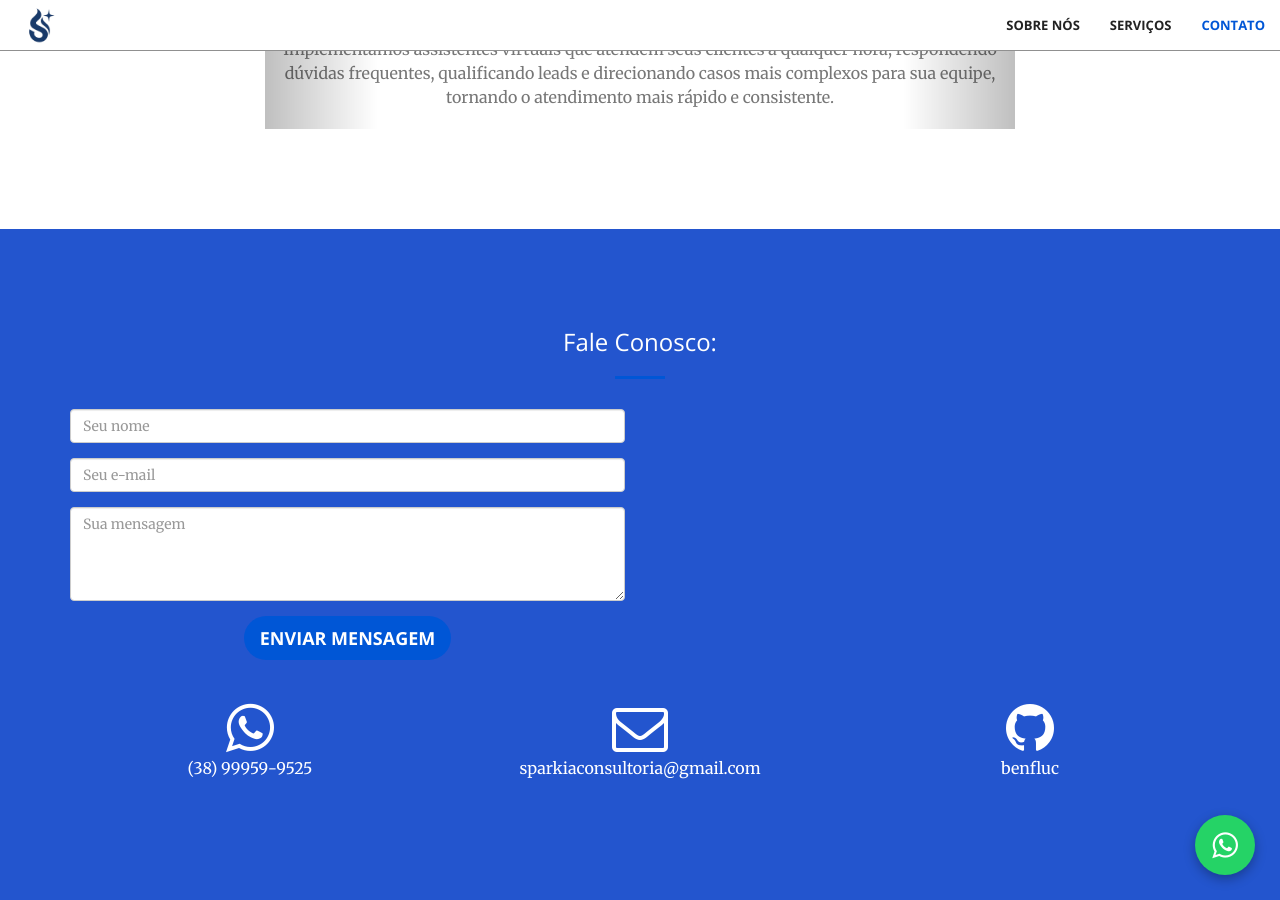
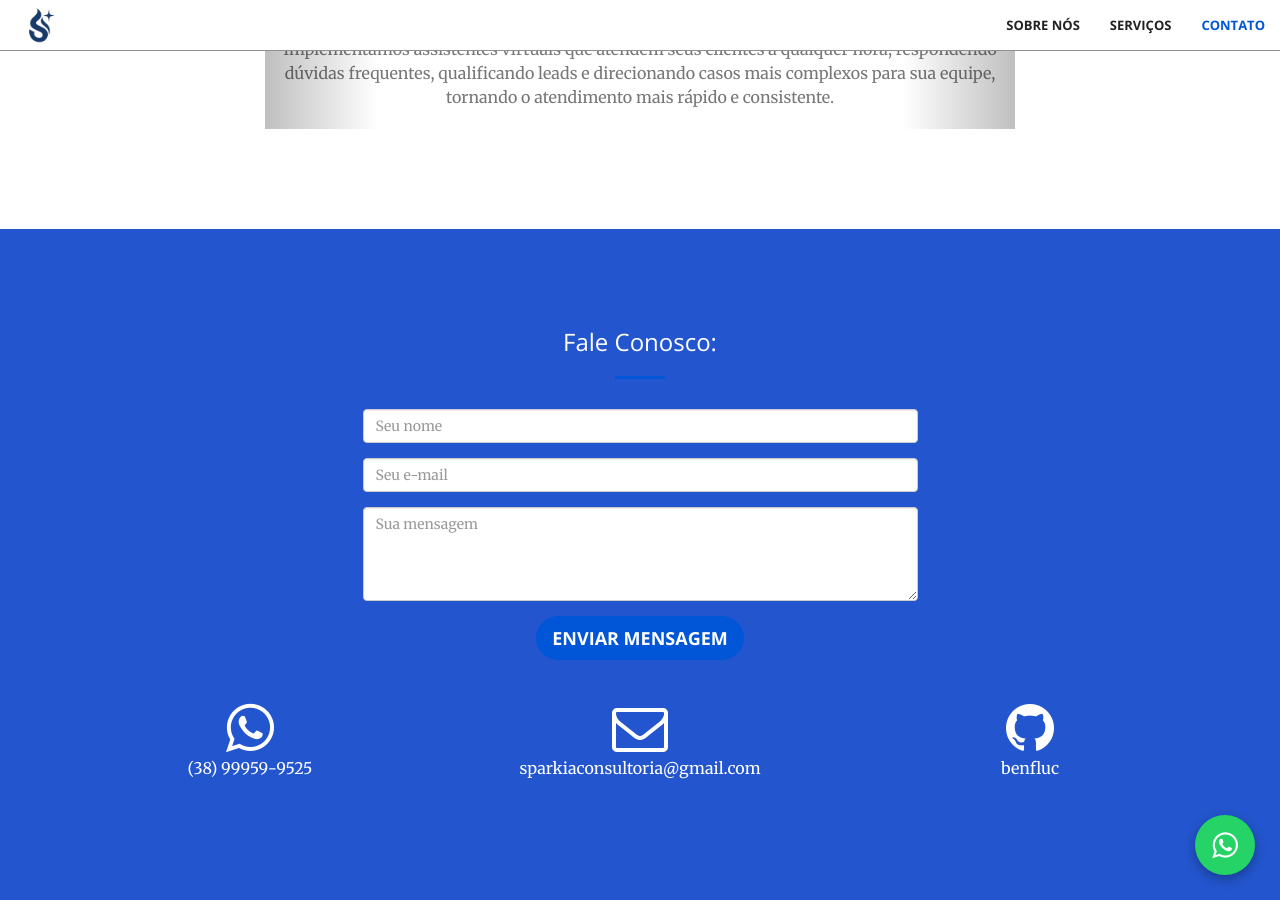
Before and after one commit to Benfluc/sparkia, a Jekyll site: the page built from index.html, in a window 1280 px wide and 900 px high, scrolled down 2308 px. Built offline with Jekyll 4.4.1, drawn with Linux system fonts in a browser that asks for light colours.

Commit message:
Update contact.html

```diff
--- a/_includes/contact.html
+++ b/_includes/contact.html
@@ -5,7 +5,7 @@
         <hr class="primary">
 
         <div class="row justify-content-center" style="margin-top: 30px;">
-            <div class="col-lg-6 col-md-8 col-sm-12">
+            <div class="col-lg-6 col-lg-offset-3 col-md-8 col-md-offset-2 col-sm-12">
                 <form id="contactForm">
                     <div class="form-group">
                         <label for="contactName" class="sr-only">Nome</label>
```
